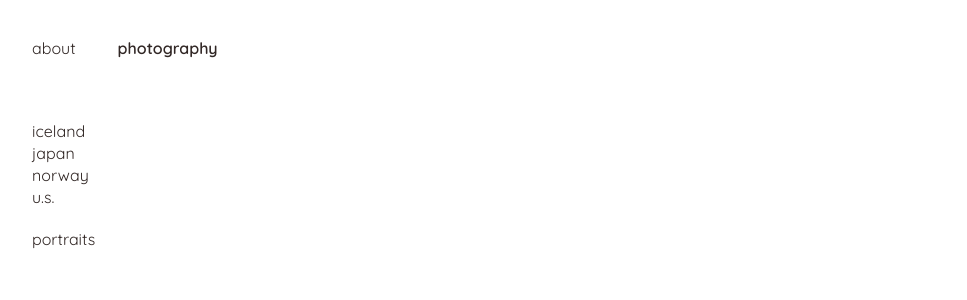
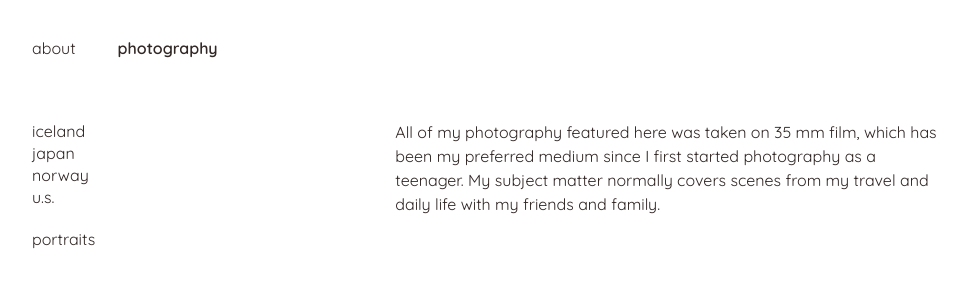
Before and after one commit to jesswang/jesswang.github.io, a React (Create React App) app: page /#/photography in a window 1280 px wide. Shown: the top 300 px of the page, without its empty margins (32-999 px from the left). Built offline with nearby package versions, Linux system fonts and the light colour scheme.

Commit message:
add photos index screen

```diff
--- a/src/App.js
+++ b/src/App.js
@@ -47,7 +47,7 @@ function Nav() {
           <SidePanelList>
             <li style={{ marginBottom: '24px' }}><StyledNavLink exact to="/">about</StyledNavLink></li>
             <li>
-              photography
+              <StyledNavLink to="/photography">photography</StyledNavLink>
               <SidePanelInnerList>
                 <li><StyledNavLink to="/photography/iceland">iceland</StyledNavLink></li>
                 <li><StyledNavLink to="/photography/japan">japan</StyledNavLink></li>
--- a/src/Photography.js
+++ b/src/Photography.js
@@ -54,9 +54,9 @@ export function Photography() {
             </List>
           </div>
         )}
-        <PhotosContainer>
         <Switch>
           <Route path={`${match.path}/iceland`}>
+            <PhotosContainer>
               <PhotoContainer>
                 <ImgContainer width={1600} height={1091}><Img src={icelandImg1} key={icelandImg1} alt="Horses grazing" /></ImgContainer>
                 <Caption>Vík, March 2019</Caption>
@@ -77,8 +77,10 @@ export function Photography() {
                 <ImgContainer width={1061} height={1600}><Img src={icelandImg5} key={icelandImg5} alt="Gljúfrabúi waterfall" /></ImgContainer>
                 <Caption>Gljúfrabúi, March 2019</Caption>
               </PortraitPhotoContainer>
+            </PhotosContainer>
           </Route>
           <Route path={`${match.path}/japan`}>
+            <PhotosContainer>
               <PhotoContainer>
                 <ImgContainer width={1600} height={1060}><Img src={japanImg1} key={japanImg1} alt="Biker in Osaka" /></ImgContainer>
                 <Caption>Osaka, January 2018</Caption>
@@ -99,8 +101,10 @@ export function Photography() {
                 <ImgContainer width={1600} height={1081}><Img src={japanImg5} key={japanImg5} alt="Man with poodle and shopper at Tsukiji fish market" /></ImgContainer>
                 <Caption>Tsukiji, December 2015</Caption>
               </PhotoContainer>
+            </PhotosContainer>
           </Route>
           <Route path={`${match.path}/norway`}>
+            <PhotosContainer>
               <PhotoContainer>
                 <ImgContainer width={1600} height={1061}><Img src={norwayImg1} key={norwayImg1} alt="Munkebu hut in Lofoten" /></ImgContainer>
                 <Caption>Reine, August 2019</Caption>
@@ -125,8 +129,10 @@ export function Photography() {
                 <ImgContainer width={1600} height={1061}><Img src={norwayImg6} key={norwayImg6} alt="House in Reine" /></ImgContainer>
                 <Caption>Reine, August 2019</Caption>
               </PhotoContainer>
+            </PhotosContainer>
           </Route>
           <Route path={`${match.path}/us`}>
+            <PhotosContainer>
               <PhotoContainer>
                 <ImgContainer width={1600} height={1061}><Img src={usImg1} key={usImg1} alt="Fog covering the ocean at Big Sur" /></ImgContainer>
                 <Caption>Big Sur, May 2018</Caption>
@@ -155,8 +161,10 @@ export function Photography() {
                 <ImgContainer width={1600} height={1061}><Img src={usImg7} key={usImg7} alt="Restaurant window in NYC" /></ImgContainer>
                 <Caption>Manhattan, February 2020</Caption>
               </PhotoContainer>
+            </PhotosContainer>
           </Route>
           <Route path={`${match.path}/portraits`}>
+            <PhotosContainer>
               <PortraitPhotoContainer>
                 <ImgContainer width={1024} height={1545}><Img src={portraitImg1} key={portraitImg1} alt="" /></ImgContainer>
               </PortraitPhotoContainer>
@@ -169,9 +177,14 @@ export function Photography() {
               <PortraitPhotoContainer>
                 <ImgContainer width={1061} height={1600}><Img src={portraitImg4} key={portraitImg4} alt="" /></ImgContainer>
               </PortraitPhotoContainer>
+            </PhotosContainer>
+          </Route>
+          <Route path={`${match.path}`}>
+            <PhotosIndexContainer>
+              All of my photography featured here was taken on 35 mm film, which has been my preferred medium since I first started photography as a teenager. My subject matter normally covers scenes from my travel and daily life with my friends and family.
+            </PhotosIndexContainer>
           </Route>
         </Switch>
-        </PhotosContainer>
       </Content>
     </ContentContainer>
   );
@@ -207,6 +220,17 @@ const PhotosContainer = styled.div`
     margin: 0 180px 16px;
   }
 `;
+const PhotosIndexContainer = styled.div`
+  margin: 0 20px 16px;
+  line-height: 24px;
+
+  @media (min-width: ${breakpointMdMin}px) {
+    margin: 0 180px 16px;
+  }
+  @media (min-width: ${breakpointLgMin}px) {
+    margin: 0 300px 16px;
+  }
+`;
 const PhotoContainer = styled.div`
   margin-bottom: 20px;
 
```
Lines whose indentation alone changed are shown as unchanged.
